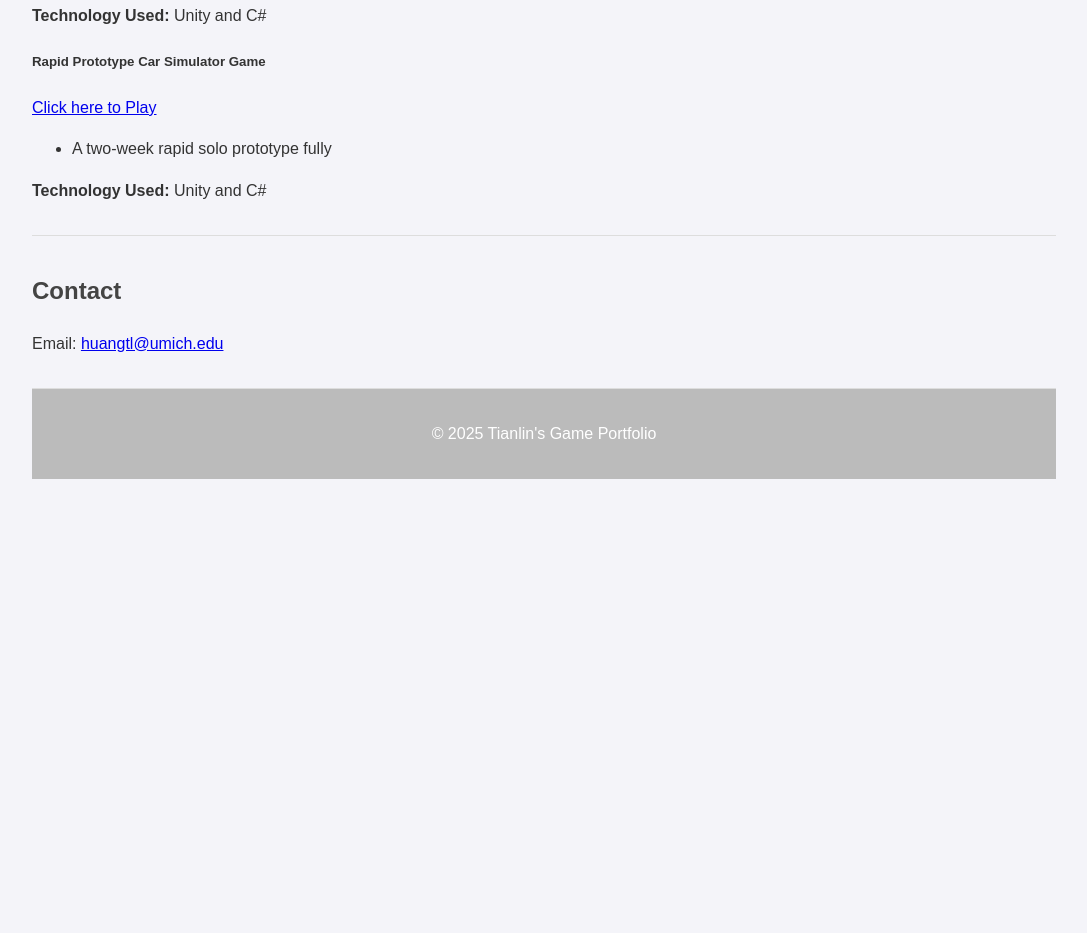
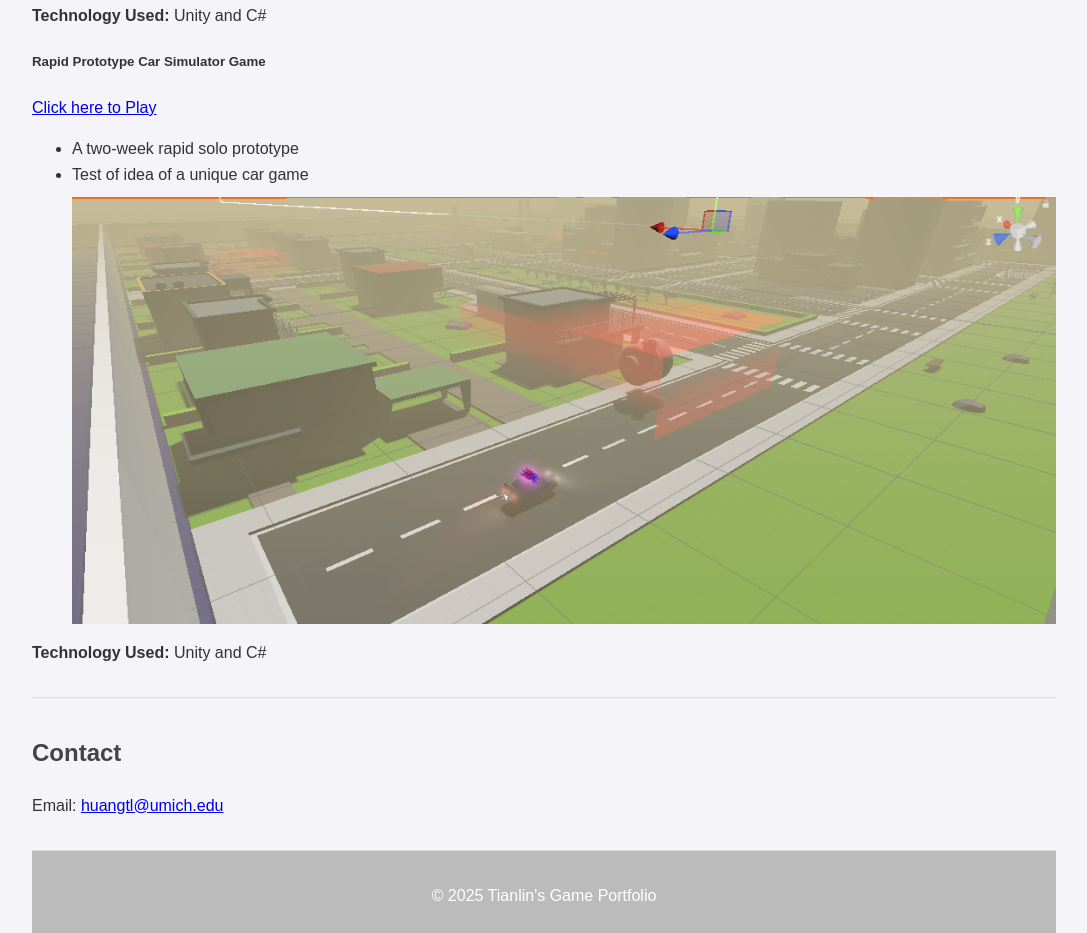
Before and after one commit to CoffeeTheBlackCat/Portfolio, a plain HTML site: page index.html in a window 1280 px wide. Shown: the part 1448-2381 px from the top of the page, without its empty margins (96-1183 px from the left). Before the commit the page ends 1927 px from the top, so only its background shows below. Drawn offline with Linux system fonts and the light colour scheme.

Commit message:
Update index.html

```diff
--- a/index.html
+++ b/index.html
@@ -107,8 +107,9 @@
         <h5>Rapid Prototype Car Simulator Game</h5>
         <a href="https://coffeetheblackcat.itch.io/boost-car">Click here to Play</a>
         <ul>
-            <li>A two-week rapid solo prototype fully </li>
-
+            <li>A two-week rapid solo prototype</li>
+            <li>Test of idea of a unique car game</li>
+            <img src="images/Cargame.png" alt="Screenshot of my Car Game" class="project-image">
         </ul>
         <p><strong>Technology Used:</strong> Unity and C#</p>
 
```
